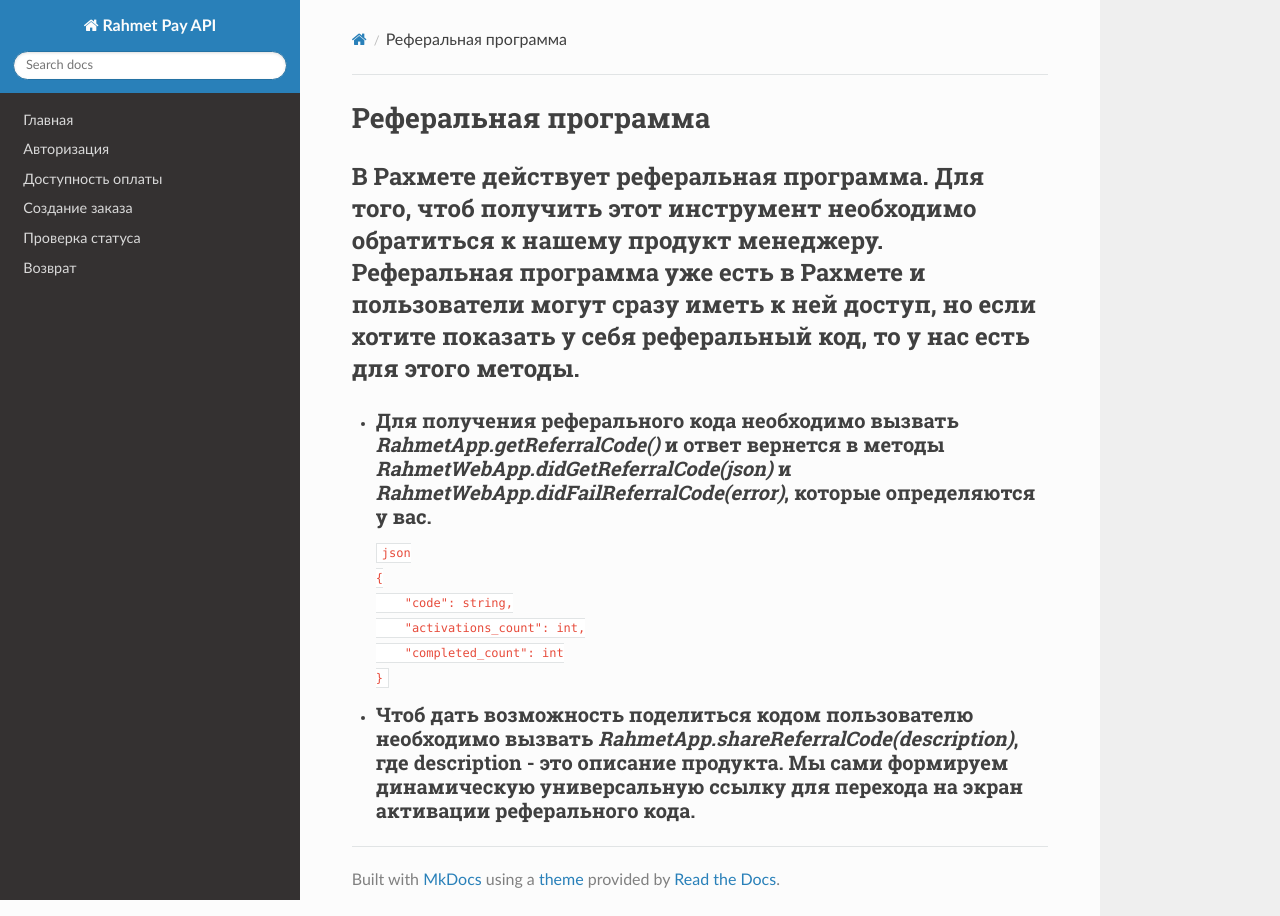
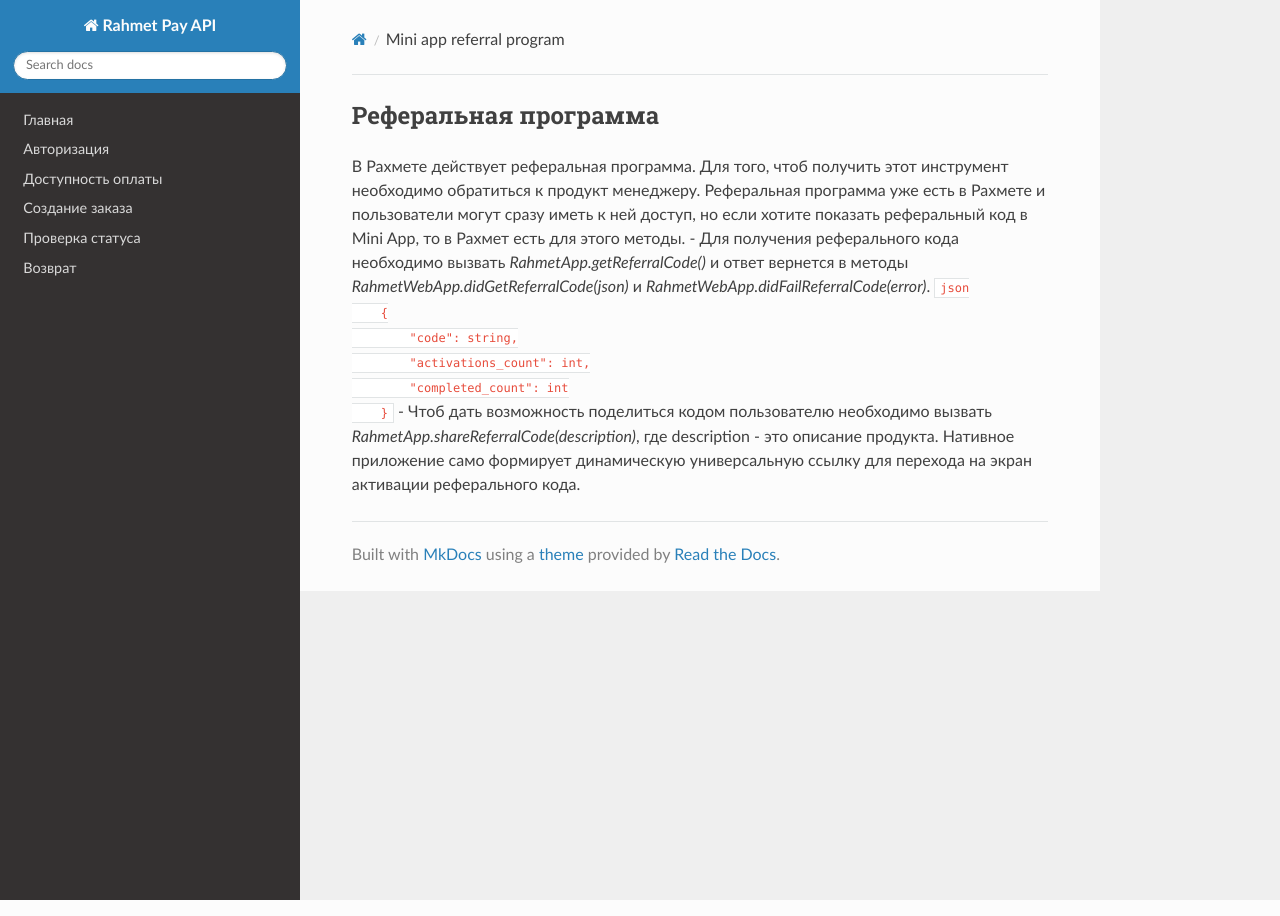
Before and after one commit to rahmetapp/docs, an MkDocs documentation site: the page built from docs/mini app referral program.md, in a window 1280 px wide. Built offline with MkDocs 1.6.1, drawn with Linux system fonts in a browser that asks for light colours; nearby versions of some CDN libraries; old or Windows-style settings are respelled for this version of MkDocs.

Commit message:
Update mini app referral program.md

````diff
--- a/docs/mini app referral program.md
+++ b/docs/mini app referral program.md
@@ -1,6 +1,6 @@
-# Реферальная программа
-## В Рахмете действует реферальная программа. Для того, чтоб получить этот инструмент необходимо обратиться к нашему продукт менеджеру. Реферальная программа уже есть в Рахмете и пользователи могут сразу иметь к ней доступ, но если хотите показать у себя реферальный код, то у нас есть для этого методы.
-- ### Для получения реферального кода необходимо вызвать *RahmetApp.getReferralCode()* и ответ вернется в методы *RahmetWebApp.didGetReferralCode(json)* и *RahmetWebApp.didFailReferralCode(error)*, которые определяются у вас.
+## Реферальная программа
+В Рахмете действует реферальная программа. Для того, чтоб получить этот инструмент необходимо обратиться к продукт менеджеру. Реферальная программа уже есть в Рахмете и пользователи могут сразу иметь к ней доступ, но если хотите показать реферальный код в Mini App, то в Рахмет есть для этого методы.
+- Для получения реферального кода необходимо вызвать *RahmetApp.getReferralCode()* и ответ вернется в методы *RahmetWebApp.didGetReferralCode(json)* и *RahmetWebApp.didFailReferralCode(error)*.
     ```json
     {
         "code": string,
@@ -8,4 +8,4 @@
         "completed_count": int
     }
     ```
-- ### Чтоб дать возможность поделиться кодом пользователю необходимо вызвать *RahmetApp.shareReferralCode(description)*, где description - это описание продукта. Мы сами формируем динамическую универсальную ссылку для перехода на экран активации реферального кода.
+- Чтоб дать возможность поделиться кодом пользователю необходимо вызвать *RahmetApp.shareReferralCode(description)*, где description - это описание продукта. Нативное приложение само формирует динамическую универсальную ссылку для перехода на экран активации реферального кода.
````
